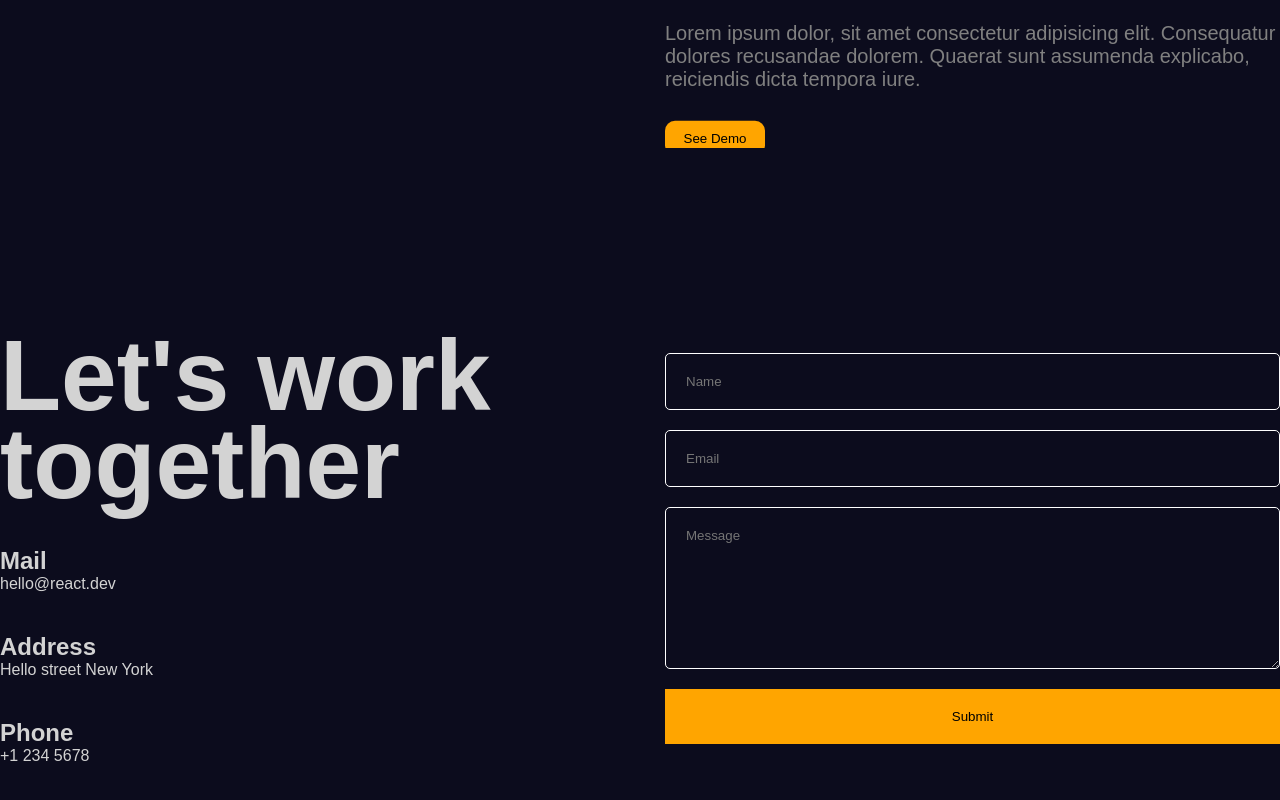
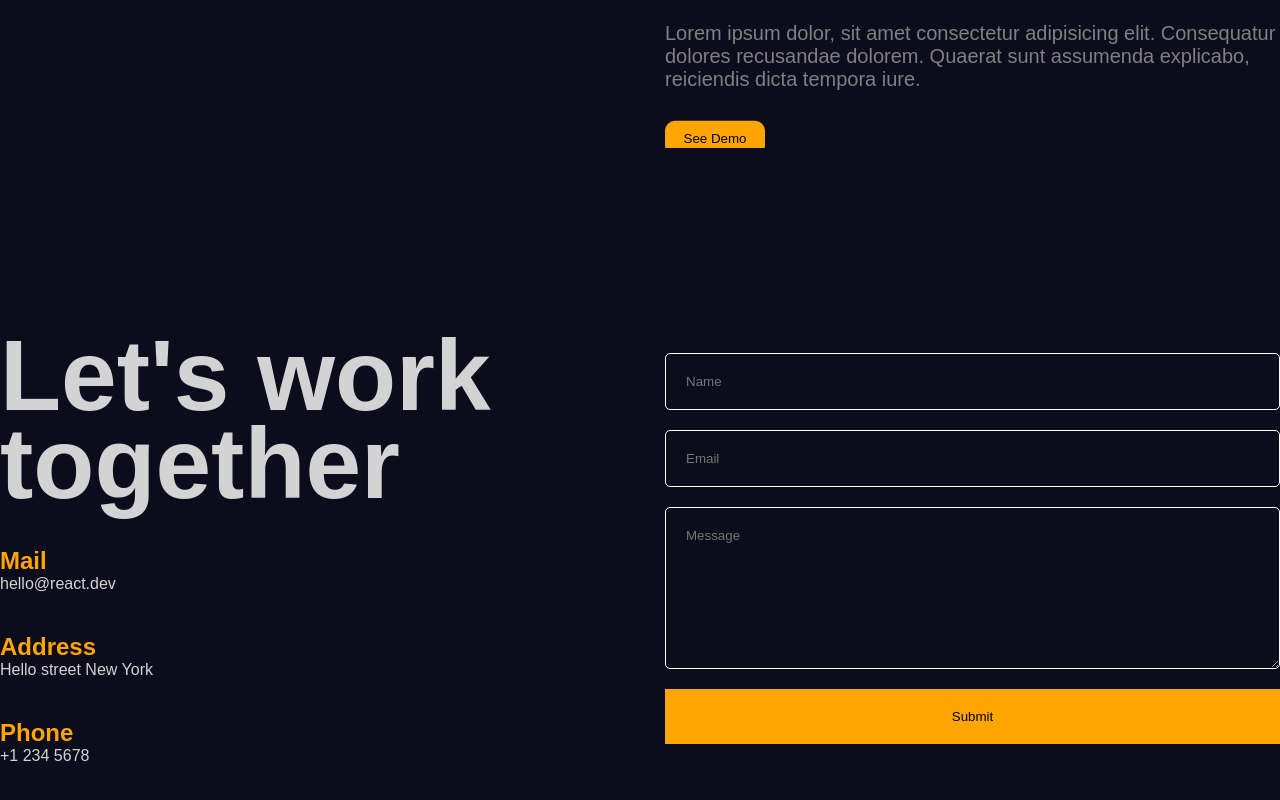
Before and after one commit to nishika678/portfolio, a React (Vite) app: page / in a window 1280 px wide. Shown: the part 6394-7194 px from the top of the page. Built offline with nearby package versions, Linux system fonts and the light colour scheme.

Commit message:
Update contact.scss

```diff
--- a/src/components/contact/contact.scss
+++ b/src/components/contact/contact.scss
@@ -15,6 +15,15 @@
       flex-direction: column;
     }
 
+    .object h2{
+        color:orange;
+    }
+    .object img{
+        width:30px;
+        height:30px;
+        padding-right: 2px;
+        bottom: 0;
+    }
     .text{
         flex: 1;
         display: flex;
```
